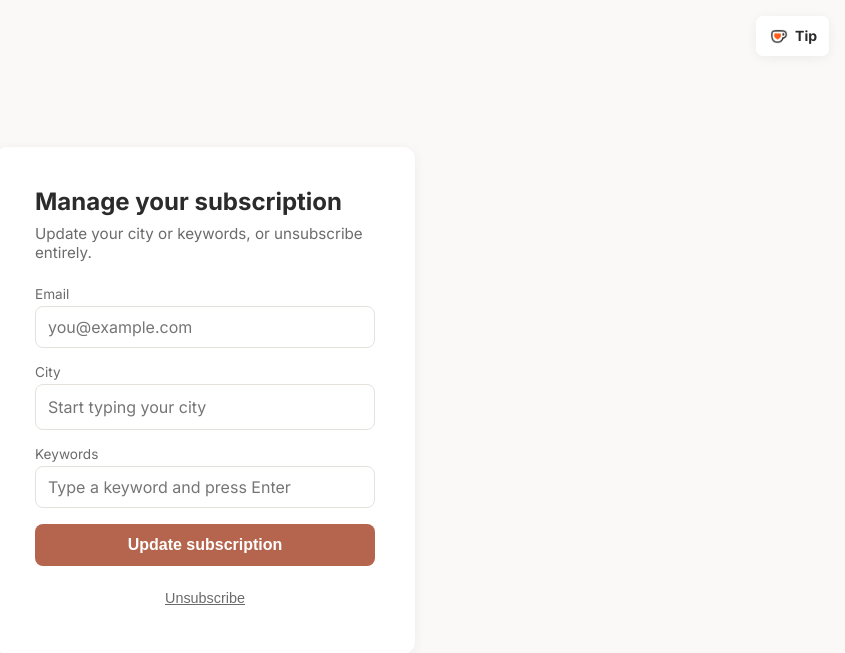
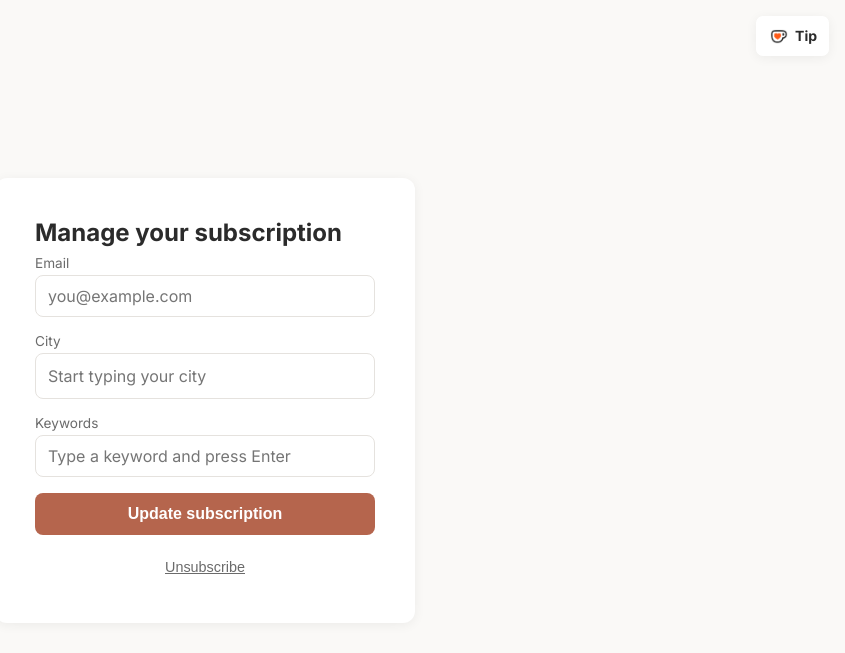
Before and after one commit to saltabe/apprentice-alerts, a Flask app: template templates/change.html in a window 1280 px wide. Shown: the top 653 px of the page, without its empty margins (435-1280 px from the left). Run offline with Flask 3, Linux system fonts and the light colour scheme; the template is opened without the code that fills it, so the values that code supplies are empty.

Commit message:
Remove redundant subtitle from manage subscription page
Co-Authored-By: Claude Sonnet 5 <noreply@anthropic.com>

```diff
--- a/templates/change.html
+++ b/templates/change.html
@@ -3,7 +3,6 @@
 {% block main %}
 
 <h1>Manage your subscription</h1>
-<p class="subtitle">Update your city or keywords, or unsubscribe entirely.</p>
 
 <form action="/update?token={{ token }}" method="post">
     {% include "_subscription_form.html" %}
```
